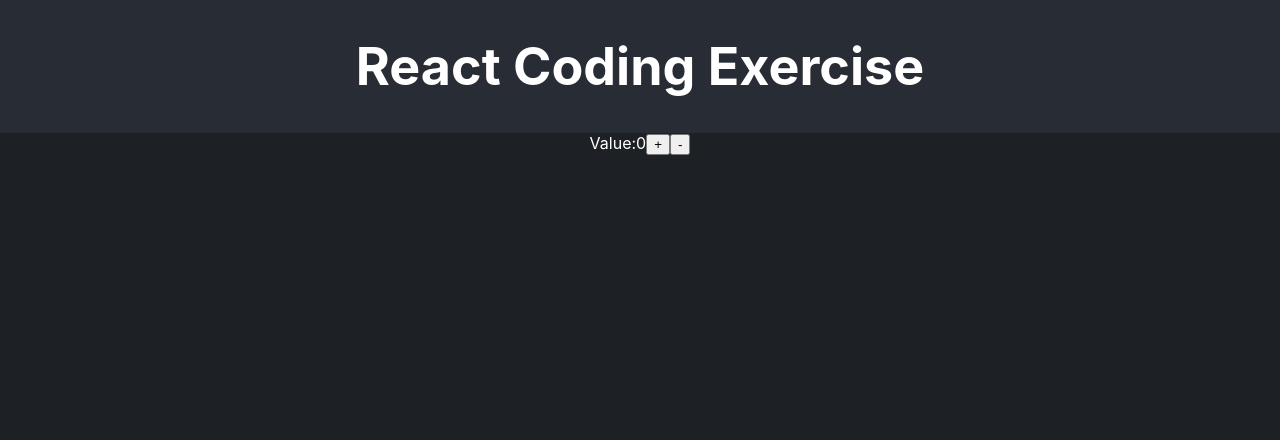
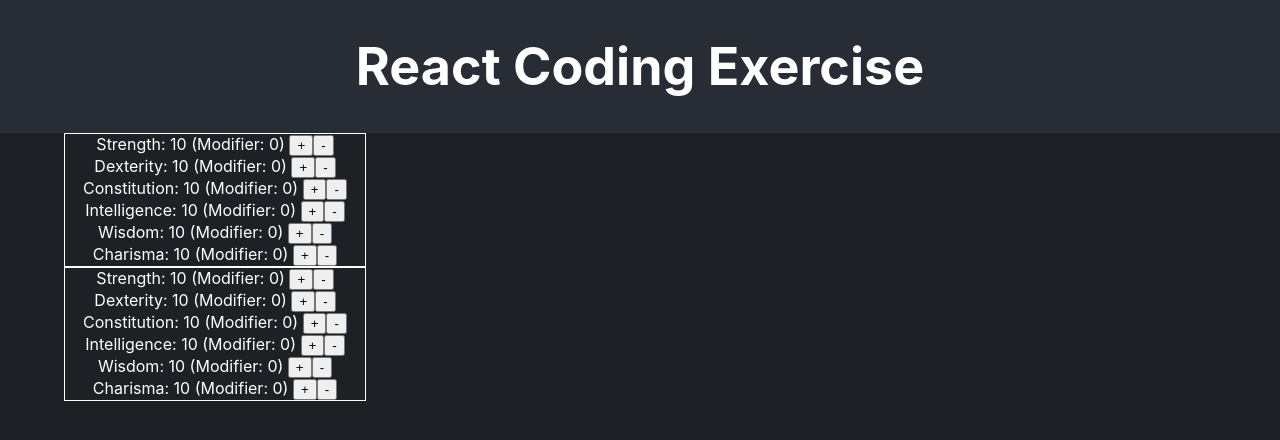
Before and after one commit to ksg604/recruiting-webapp-character, a React (Create React App) app: page / in a window 1280 px wide. Shown: the top 440 px of the page. Built offline with nearby package versions, Linux system fonts and the light colour scheme.

Commit message:
feat: Create state and controls for all attributes

```diff
--- a/src/App.css
+++ b/src/App.css
@@ -30,6 +30,9 @@
   flex: 1 1 0;
   background-color: hsl(220deg 13% 13%);
   color: white;
+  display: flex;
+  flex-direction: column;
+  align-items: center;
 }
 
 .App-link {
--- a/src/App.js
+++ b/src/App.js
@@ -1,22 +1,29 @@
-import { useState } from 'react';
+import { useState, useEffect } from 'react';
 import './App.css';
-import { ATTRIBUTE_LIST, CLASS_LIST, SKILL_LIST } from './consts.js';
-
+import { Character } from "./classes";
+import CharacterSheet from './components/CharacterSheet';
 
 function App() {
-  const [num, setNum] = useState(0);
+
+  const [characters, setCharacters] = useState([]);
+
+  useEffect(() => {
+    const bobby = new Character("bobby");
+    const jane = new Character("jane");
+    setCharacters({bobby: bobby, jane: jane});
+  }, []);
+
+  useEffect(() => {
+    console.log(characters);
+  }, [characters]);
+
   return (
     <div className="App">
       <header className="App-header">
         <h1>React Coding Exercise</h1>
       </header>
       <section className="App-section">
-        <div>
-          Value:
-          {num}
-          <button>+</button>
-          <button>-</button>
-        </div>
+        {Object.values(characters).map((character, index) => <CharacterSheet key={index} {...{character}} {...{characters}} {...{setCharacters}}/>)}
       </section>
     </div>
   );
--- /dev/null
+++ b/src/classes.js
@@ -0,0 +1,22 @@
+import { ATTRIBUTE_LIST } from "./consts";
+
+export class Character {
+  constructor(name) {
+    this.name = name;
+    this.attributes = {};
+    for (const attribute of ATTRIBUTE_LIST) {
+      this.attributes[attribute] = {value: 10, modifier: 0};
+    }
+  }
+
+  incrementAttribute(attributeName) {
+    let newValue = this.attributes[attributeName].value += 1;
+    this.attributes[attributeName] = {...this.attributes[attributeName], value: newValue};
+    console.log(this.attributes[attributeName]);
+  }
+
+  decrementAttribute(attributeName) {
+    let newValue = this.attributes[attributeName].value -= 1;
+    this.attributes[attributeName] = {...this.attributes[attributeName], value: newValue};
+  }
+};
--- /dev/null
+++ b/src/components/CharacterSheet.js
@@ -0,0 +1,31 @@
+import styles from "./CharacterSheet.module.css";
+import { ATTRIBUTE_LIST } from "../consts";
+
+export default function CharacterSheet({character, characters, setCharacters}) {
+
+  const handleIncrementAttribute = (attributeToIncrement) => {
+    character.incrementAttribute(attributeToIncrement);
+    setCharacters({...characters, [character.name]: character});
+  }
+
+  const handleDecrementAttribute = (attributeToDecrement) => {
+    character.decrementAttribute(attributeToDecrement);
+    setCharacters({...characters, [character.name]: character});
+  }
+
+  return(
+    <div className={styles["CharacterSheet"]}>
+      <section className={styles["stats"]}>
+        <div className={styles["stats-box"]}>
+          {ATTRIBUTE_LIST.map(attribute =>
+            <div key={attribute} className={styles["attribute-container"]}>
+              <span>{attribute}: {character.attributes[attribute].value} (Modifier: {character.attributes[attribute].modifier}) </span>
+              <button onClick={() => handleIncrementAttribute(attribute)}>+</button>
+              <button onClick={() => handleDecrementAttribute(attribute)}>-</button>
+            </div>
+          )}
+        </div>
+      </section>
+    </div>
+  )
+}
--- /dev/null
+++ b/src/components/CharacterSheet.module.css
@@ -0,0 +1,19 @@
+.CharacterSheet {
+  display: flex;
+  flex-direction: column;
+  width: 90%;
+  border-radius: 5px;
+}
+
+.stats {
+  display: flex;
+  flex-direction: row;
+  gap: 20px;
+}
+
+.stats-box {
+  display: flex;
+  flex-direction: column;
+  border: solid 1px white;
+  width: 300px;
+}
```
